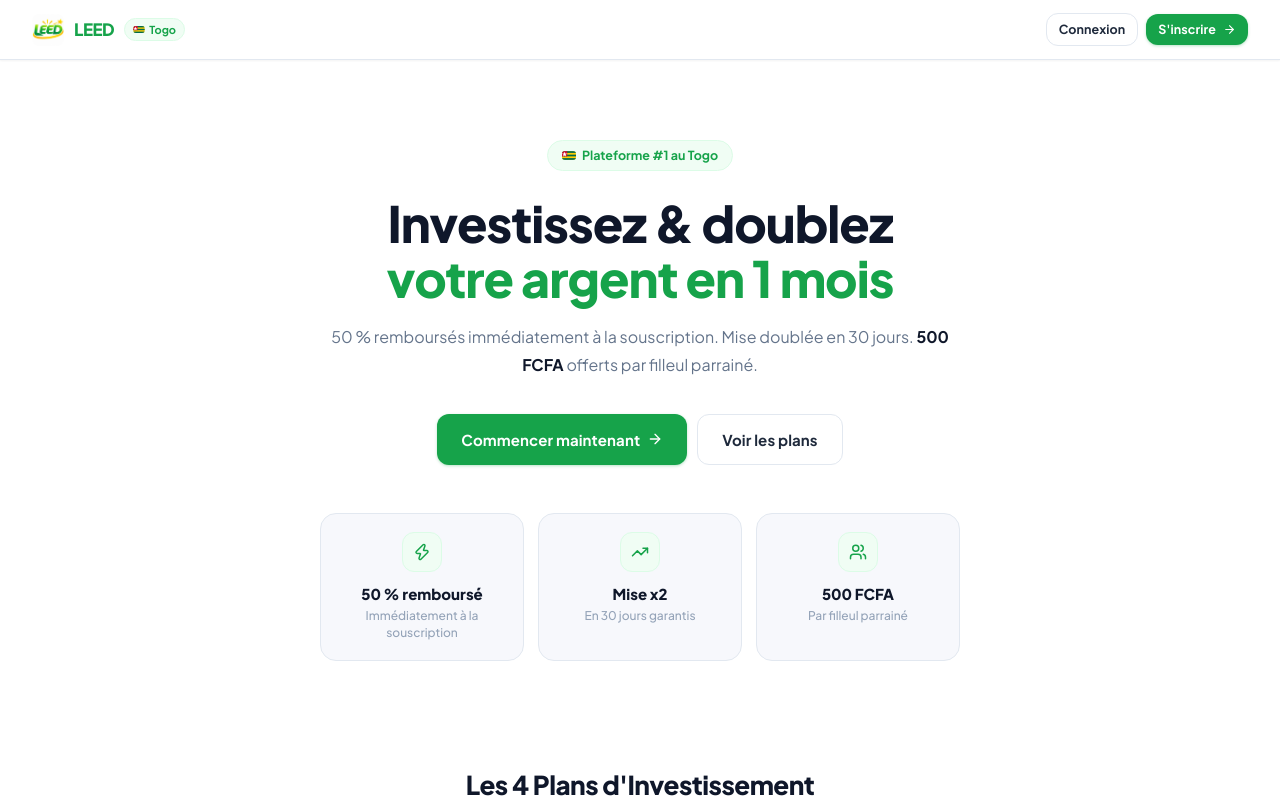
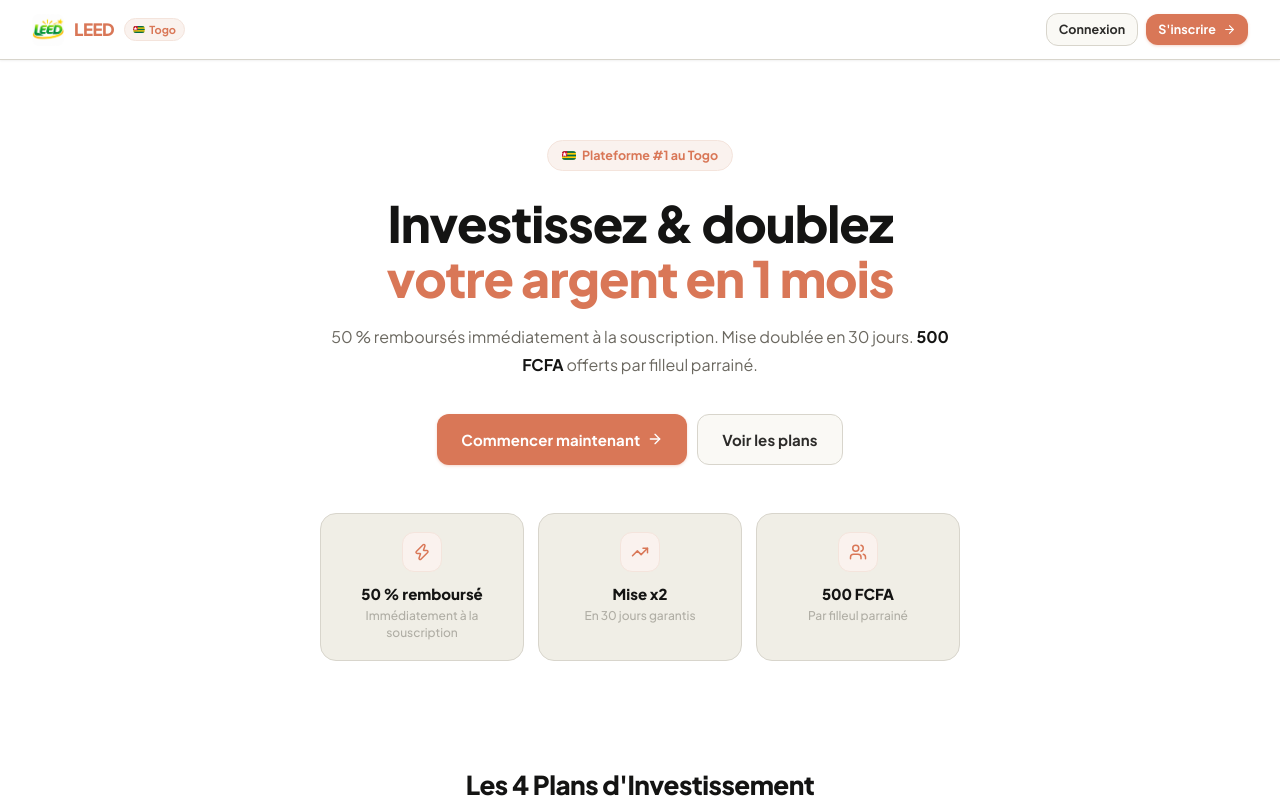
Before and after one commit to machideau/ledy, a Next.js app: page / in a window 1280 px wide. Shown: the top 800 px of the page. Built offline with nearby package versions, Linux system fonts and the light colour scheme.

Commit message:
change theme to antropic

```diff
--- a/src/app/dashboard/page.tsx
+++ b/src/app/dashboard/page.tsx
@@ -15,7 +15,7 @@ import Countdown from '@/components/Countdown';
 
 const planColors: Record<string, string> = {
   Or: 'var(--amber-600)',  Starter: 'var(--green-600)',
-  Argent: '#64748b',       Premium: 'var(--red-600)',
+  Argent: 'var(--text-400)',       Premium: 'var(--red-600)',
 };
 
 function DashboardContent() {
--- a/src/app/page.tsx
+++ b/src/app/page.tsx
@@ -8,9 +8,9 @@ import { fmt } from '@/lib/format';
 
 const PLAN_DISPLAY: Record<string, { color: string; bg: string; border: string }> = {
   starter: { color: 'var(--green-600)',  bg: 'var(--green-50)',  border: 'var(--green-100)'  },
-  silver:  { color: '#64748b',           bg: '#f8fafc',         border: '#e2e8f0'            },
-  gold:    { color: 'var(--amber-600)',  bg: 'var(--amber-50)', border: 'var(--amber-100)'  },
-  premium: { color: 'var(--red-600)',    bg: 'var(--red-50)',   border: 'var(--red-100)'    },
+  silver:  { color: 'var(--text-400)',   bg: 'var(--bg-subtle)', border: 'var(--border)'     },
+  gold:    { color: 'var(--amber-600)',  bg: 'var(--amber-50)',  border: 'var(--amber-100)'  },
+  premium: { color: 'var(--red-600)',    bg: 'var(--red-50)',    border: 'var(--red-100)'    },
 };
 
 const highlights = [
@@ -27,8 +27,8 @@ export default function LandingPage() {
       <nav style={{ padding: '0 32px', height: '60px', display: 'flex', alignItems: 'center', justifyContent: 'space-between', borderBottom: '1px solid var(--border)', background: '#fff', position: 'sticky', top: 0, zIndex: 50, boxShadow: 'var(--shadow-xs)' }}>
         <div style={{ display: 'flex', alignItems: 'center', gap: '10px' }}>
           <Image src="/logo.jpeg" alt="LEED" width={32} height={32} style={{ borderRadius: '8px' }} />
-          <span style={{ fontSize: '17px', fontWeight: 900, color: 'var(--green-600)', letterSpacing: '-0.4px' }}>LEED</span>
-          <div style={{ padding: '2px 8px', background: 'var(--green-50)', border: '1px solid var(--green-100)', borderRadius: '20px', fontSize: '11px', fontWeight: 700, color: 'var(--green-600)', display: 'flex', alignItems: 'center', gap: '4px' }}>
+          <span style={{ fontSize: '17px', fontWeight: 900, color: 'var(--primary)', letterSpacing: '-0.4px' }}>LEED</span>
+          <div style={{ padding: '2px 8px', background: 'var(--primary-pale)', border: '1px solid var(--primary-light)', borderRadius: '20px', fontSize: '11px', fontWeight: 700, color: 'var(--primary)', display: 'flex', alignItems: 'center', gap: '4px' }}>
             <TogoFlag size={12} /> Togo
           </div>
         </div>
@@ -43,13 +43,13 @@ export default function LandingPage() {
       {/* ── HERO ── */}
       <section style={{ padding: '80px 20px 64px', textAlign: 'center', maxWidth: '680px', margin: '0 auto' }}>
 
-        <div style={{ display: 'inline-flex', alignItems: 'center', gap: '6px', padding: '5px 14px', borderRadius: '30px', background: 'var(--green-50)', border: '1px solid var(--green-100)', color: 'var(--green-600)', fontSize: '12.5px', fontWeight: 700, marginBottom: '24px' }}>
+        <div style={{ display: 'inline-flex', alignItems: 'center', gap: '6px', padding: '5px 14px', borderRadius: '30px', background: 'var(--primary-pale)', border: '1px solid var(--primary-light)', color: 'var(--primary)', fontSize: '12.5px', fontWeight: 700, marginBottom: '24px' }}>
           <TogoFlag size={14} /> Plateforme #1 au Togo
         </div>
 
         <h1 style={{ fontSize: 'clamp(30px, 5vw, 50px)', fontWeight: 900, lineHeight: 1.1, color: 'var(--text-900)', marginBottom: '18px', letterSpacing: '-1px' }}>
           Investissez &amp; doublez<br />
-          <span style={{ color: 'var(--green-600)' }}>votre argent en 1 mois</span>
+          <span style={{ color: 'var(--primary)' }}>votre argent en 1 mois</span>
         </h1>
 
         <p style={{ fontSize: '16px', color: 'var(--text-500)', lineHeight: 1.7, marginBottom: '36px' }}>
@@ -69,7 +69,7 @@ export default function LandingPage() {
         <div className="grid-3" style={{ marginBottom: '44px' }}>
           {highlights.map(({ icon: Icon, label, sub }) => (
             <div key={label} style={{ background: 'var(--bg-app)', border: '1px solid var(--border)', borderRadius: 'var(--r-lg)', padding: '18px 12px', textAlign: 'center' }}>
-              <div style={{ width: '40px', height: '40px', borderRadius: '12px', background: 'var(--green-50)', border: '1px solid var(--green-100)', color: 'var(--green-600)', display: 'flex', alignItems: 'center', justifyContent: 'center', margin: '0 auto 10px' }}>
+              <div style={{ width: '40px', height: '40px', borderRadius: '12px', background: 'var(--primary-pale)', border: '1px solid var(--primary-light)', color: 'var(--primary)', display: 'flex', alignItems: 'center', justifyContent: 'center', margin: '0 auto 10px' }}>
                 <Icon size={18} />
               </div>
               <div style={{ fontWeight: 800, fontSize: '15px', color: 'var(--text-900)', marginBottom: '3px' }}>{label}</div>
--- a/src/components/Sidebar.tsx
+++ b/src/components/Sidebar.tsx
@@ -183,7 +183,7 @@ export default function Sidebar({ userPhone: phoneProp, walletBalance: balancePr
             <div className="user-avatar">{displayPhone.slice(-2)}</div>
             <div>
               <div style={{ fontSize: '13px', fontWeight: 700, color: 'var(--text-900)' }}>{displayPhone}</div>
-              <div style={{ fontSize: '12px', color: 'var(--green-600)', fontWeight: 700, display: 'flex', alignItems: 'center', gap: '4px' }}>
+              <div style={{ fontSize: '12px', color: 'var(--primary)', fontWeight: 700, display: 'flex', alignItems: 'center', gap: '4px' }}>
                 <Wallet size={11} /> {walletBalance.toLocaleString('fr-FR')} FCFA
               </div>
             </div>
--- a/src/styles/globals.css
+++ b/src/styles/globals.css
@@ -1,59 +1,71 @@
 @import url('https://fonts.googleapis.com/css2?family=Inter:wght@400;500;600;700;800&family=Plus+Jakarta+Sans:wght@400;500;600;700;800;900&display=swap');
 
 /* ============================================================
-   LEED TOGO — DESIGN SYSTEM v2 · Fintech moderne 2024
+   LEED TOGO — DESIGN SYSTEM v3 · Anthropic-inspired palette
    ============================================================ */
 
 :root {
-  /* ── Fonds ── */
-  --bg-app:      #f7f8fc;
-  --bg-card:     #ffffff;
-  --bg-subtle:   #f1f4f9;
-  --bg-hover:    #eef1f6;
+  /* ── Fonds Anthropic ── */
+  --bg-app:      #f0eee6;
+  --bg-card:     #faf9f5;
+  --bg-subtle:   #e8e6dc;
+  --bg-hover:    #dddbd1;
 
-  /* ── Vert LEED (primaire) ── */
-  --green-600:   #16a34a;
-  --green-700:   #15803d;
-  --green-100:   #dcfce7;
-  --green-50:    #f0fdf4;
-  --green-glow:  0 4px 20px rgba(22,163,74,0.18);
+  /* ── Terracotta Anthropic (couleur primaire) ── */
+  --primary:       #d97757;
+  --primary-dark:  #c4614a;
+  --primary-light: #f4e4dc;
+  --primary-pale:  #faf2ee;
+  --primary-glow:  0 4px 20px rgba(217,119,87,0.22);
 
-  /* ── Jaune / Ambre ── */
-  --amber-600:   #d97706;
-  --amber-100:   #fef3c7;
-  --amber-50:    #fffbeb;
+  /* ── Bleu doux (accent secondaire) ── */
+  --blue-600:   #6a9bcc;
+  --blue-700:   #5585b5;
+  --blue-100:   #ddeaf6;
+  --blue-50:    #eef5fb;
 
-  /* ── Rouge Togo ── */
-  --red-600:     #dc2626;
-  --red-100:     #fee2e2;
-  --red-50:      #fef2f2;
+  /* ── Vert olive (accent tertiaire / succès) ── */
+  --green-600:  #788c5d;
+  --green-700:  #62754c;
+  --green-100:  #dde6d0;
+  --green-50:   #eef3e7;
+  --green-glow: 0 4px 20px rgba(120,140,93,0.20);
+
+  /* ── Ambre (revenus / gains) ── */
+  --amber-600:  #c08a3a;
+  --amber-100:  #f3e5c4;
+  --amber-50:   #faf3e4;
+
+  /* ── Rouge (alertes / erreurs) ── */
+  --red-600:    #c4553d;
+  --red-100:    #f5d5ce;
+  --red-50:     #fdf0ee;
 
   /* ── Violet (état neutre / attente) ── */
-  --violet-600:  #7c3aed;
-  --violet-100:  #ede9fe;
+  --violet-600: #7c6abf;
+  --violet-100: #e5e0f5;
 
-  /* ── Texte ── */
-  --text-900:    #0f172a;
-  --text-700:    #1e293b;
-  --text-500:    #64748b;
-  --text-400:    #94a3b8;
+  /* ── Texte Anthropic ── */
+  --text-900:   #141413;
+  --text-700:   #2c2b29;
+  --text-500:   #6b6860;
+  --text-400:   #b0aea5;
 
   /* ── Bordures ── */
-  --border:      #e2e8f0;
-  --border-md:   #cbd5e1;
+  --border:     #d8d5cc;
+  --border-md:  #c5c2b8;
 
   /* ── Ombres ── */
-  --shadow-xs:   0 1px 2px rgba(0,0,0,0.05);
-  --shadow-sm:   0 1px 4px rgba(0,0,0,0.07), 0 1px 2px rgba(0,0,0,0.04);
-  --shadow-md:   0 4px 16px rgba(0,0,0,0.08), 0 2px 4px rgba(0,0,0,0.04);
-  --shadow-lg:   0 10px 40px rgba(0,0,0,0.10), 0 4px 12px rgba(0,0,0,0.06);
+  --shadow-xs:  0 1px 2px rgba(20,20,19,0.06);
+  --shadow-sm:  0 1px 4px rgba(20,20,19,0.08), 0 1px 2px rgba(20,20,19,0.04);
+  --shadow-md:  0 4px 16px rgba(20,20,19,0.10), 0 2px 4px rgba(20,20,19,0.05);
+  --shadow-lg:  0 10px 40px rgba(20,20,19,0.12), 0 4px 12px rgba(20,20,19,0.07);
 
   /* ── Layout ── */
-  --navbar-h:    60px;
+  --navbar-h:   60px;
 
   /* ── Typographie ── */
   --font-base:    15px;
-  --font-heading: 'Times New Roman', Georgia, serif;
   --font-sans:    'Plus Jakarta Sans', 'Inter', system-ui, -apple-system, sans-serif;
   --font-family:  var(--font-sans);
 
@@ -64,25 +76,25 @@
   --r-xl:  20px;
 
   /* ── Aliases legacy (pour ne pas casser les pages existantes) ── */
-  --leed-green:        var(--green-600);
-  --leed-green-hover:  var(--green-700);
-  --leed-green-light:  var(--green-600);
-  --leed-green-pale:   var(--green-100);
-  --leed-green-glow:   rgba(22,163,74,0.08);
+  --leed-green:        var(--primary);
+  --leed-green-hover:  var(--primary-dark);
+  --leed-green-light:  var(--primary);
+  --leed-green-pale:   var(--primary-light);
+  --leed-green-glow:   rgba(217,119,87,0.08);
   --leed-yellow:       var(--amber-600);
   --leed-yellow-light: var(--amber-100);
-  --leed-yellow-glow:  rgba(217,119,6,0.08);
+  --leed-yellow-glow:  rgba(192,138,58,0.08);
   --togo-red:          var(--red-600);
   --togo-red-light:    var(--red-100);
-  --emerald-light:     #059669;
+  --emerald-light:     var(--green-600);
   --bg-primary:        var(--bg-app);
   --bg-tertiary:       var(--bg-subtle);
   --text-primary:      var(--text-900);
   --text-secondary:    var(--text-700);
   --text-muted:        var(--text-400);
-  --border-green:      rgba(22,163,74,0.25);
-  --border-yellow:     rgba(217,119,6,0.25);
-  --shadow-green:      var(--green-glow);
+  --border-green:      rgba(217,119,87,0.25);
+  --border-yellow:     rgba(192,138,58,0.25);
+  --shadow-green:      var(--primary-glow);
   --radius-sm:  var(--r-sm);
   --radius-md:  var(--r-md);
   --radius-lg:  var(--r-lg);
@@ -96,7 +108,7 @@
 *, *::before, *::after { box-sizing: border-box; margin: 0; padding: 0; }
 html, body {
   height: 100%;
-  font-family: var(--font-family), 'Times New Roman', Times, serif;
+  font-family: var(--font-family);
   font-size: var(--font-base);
   line-height: 1.55;
   background: var(--bg-app);
@@ -135,7 +147,7 @@ img { display: block; max-width: 100%; }
   position: fixed;
   top: 0; left: 0; right: 0;
   height: var(--navbar-h);
-  background: #fff;
+  background: var(--bg-card);
   border-bottom: 1px solid var(--border);
   display: flex;
   align-items: center;
@@ -157,7 +169,7 @@ img { display: block; max-width: 100%; }
 .logo-text {
   font-size: 17px;
   font-weight: 900;
-  color: var(--green-600);
+  color: var(--primary);
   letter-spacing: -0.5px;
 }
 .logo-sub {
@@ -190,7 +202,7 @@ img { display: block; max-width: 100%; }
   align-items: center;
   gap: 6px;
   background: var(--amber-50);
-  border: 1px solid rgba(217,119,6,0.2);
+  border: 1px solid rgba(192,138,58,0.22);
   border-radius: 30px;
   padding: 6px 13px;
   font-size: 13px;
@@ -221,7 +233,7 @@ img { display: block; max-width: 100%; }
   width: 30px;
   height: 30px;
   border-radius: 50%;
-  background: linear-gradient(135deg, var(--green-600), var(--green-700));
+  background: linear-gradient(135deg, var(--primary), var(--primary-dark));
   color: #fff;
   display: flex;
   align-items: center;
@@ -261,14 +273,14 @@ img { display: block; max-width: 100%; }
 }
 .nav-item:hover  { background: var(--bg-subtle); color: var(--text-900); }
 .nav-item.active {
-  background: var(--green-50);
-  color: var(--green-600);
+  background: var(--primary-pale);
+  color: var(--primary);
   font-weight: 700;
 }
 .nav-item svg { flex-shrink: 0; }
 
 .nav-badge {
-  background: var(--green-600);
+  background: var(--primary);
   color: #fff;
   font-size: 10px;
   font-weight: 700;
@@ -360,10 +372,10 @@ img { display: block; max-width: 100%; }
 }
 .stat-card:hover { box-shadow: var(--shadow-md); }
 
-/* Card primaire : solde = fond vert */
+/* Card primaire : solde = fond terracotta */
 .stat-card-primary {
-  background: linear-gradient(135deg, var(--green-600) 0%, var(--green-700) 100%);
-  border-color: var(--green-700);
+  background: linear-gradient(135deg, var(--primary) 0%, var(--primary-dark) 100%);
+  border-color: var(--primary-dark);
   color: #fff;
 }
 .stat-card-primary .stat-label  { color: rgba(255,255,255,0.75); }
@@ -391,7 +403,7 @@ img { display: block; max-width: 100%; }
 .stat-icon-green  { background: var(--green-100);  color: var(--green-600); }
 .stat-icon-yellow { background: var(--amber-100);  color: var(--amber-600); }
 .stat-icon-red    { background: var(--red-100);    color: var(--red-600);   }
-.stat-icon-blue   { background: var(--violet-100); color: var(--violet-600);}
+.stat-icon-blue   { background: var(--blue-100);   color: var(--blue-600);  }
 
 .stat-label {
   font-size: 11.5px;
@@ -450,21 +462,21 @@ img { display: block; max-width: 100%; }
   overflow: hidden;
 }
 .plan-card:hover {
-  border-color: var(--green-600);
-  box-shadow: 0 8px 28px rgba(22,163,74,0.14);
+  border-color: var(--primary);
+  box-shadow: 0 8px 28px rgba(217,119,87,0.18);
   transform: translateY(-3px);
 }
 
 /* Plan "Meilleur choix" en avant */
 .plan-card-featured {
-  border-color: var(--green-600);
-  box-shadow: 0 4px 20px rgba(22,163,74,0.15);
+  border-color: var(--primary);
+  box-shadow: 0 4px 20px rgba(217,119,87,0.18);
 }
 .plan-card-featured::before {
   content: '⭐ Meilleur choix';
   position: absolute;
   top: 12px; right: 12px;
-  background: var(--green-600);
+  background: var(--primary);
   color: #fff;
   font-size: 10px;
   font-weight: 700;
@@ -480,7 +492,7 @@ img { display: block; max-width: 100%; }
   border-radius: var(--r-lg) var(--r-lg) 0 0;
 }
 .plan-badge-starter { background: var(--green-600); }
-.plan-badge-silver  { background: #94a3b8; }
+.plan-badge-silver  { background: var(--text-400); }
 .plan-badge-gold    { background: var(--amber-600); }
 .plan-badge-premium { background: var(--red-600); }
 
@@ -492,9 +504,9 @@ img { display: block; max-width: 100%; }
   align-items: center;
   justify-content: center;
   margin-bottom: 10px;
-  background: var(--green-50);
-  color: var(--green-600);
-  border: 1px solid var(--green-100);
+  background: var(--primary-pale);
+  color: var(--primary);
+  border: 1px solid var(--primary-light);
 }
 
 .plan-name {
@@ -550,7 +562,7 @@ img { display: block; max-width: 100%; }
   font-size: 12.5px;
   color: var(--text-700);
 }
-.plan-feature svg { flex-shrink: 0; color: var(--green-600); }
+.plan-feature svg { flex-shrink: 0; color: var(--primary); }
 
 .plan-btn {
   width: 100%;
@@ -566,12 +578,12 @@ img { display: block; max-width: 100%; }
   justify-content: center;
   gap: 6px;
   margin-top: auto;
-  background: var(--green-600);
+  background: var(--primary);
   color: #fff;
   font-family: inherit;
   letter-spacing: 0.1px;
 }
-.plan-btn:hover { background: var(--green-700); transform: translateY(-1px); }
+.plan-btn:hover { background: var(--primary-dark); transform: translateY(-1px); }
 
 /* ============================================================
    REFERRAL
@@ -679,7 +691,7 @@ img { display: block; max-width: 100%; }
   border-radius: var(--r-sm);
   font-size: 12px;
   font-weight: 600;
-  color: var(--text-600);
+  color: var(--text-500);
   background: transparent;
   border: none;
   cursor: pointer;
@@ -693,7 +705,7 @@ img { display: block; max-width: 100%; }
 
 .filter-tab.active {
   background: var(--bg-card);
-  color: var(--leed-green);
+  color: var(--primary);
   box-shadow: var(--shadow-sm);
 }
 
@@ -702,13 +714,13 @@ img { display: block; max-width: 100%; }
   padding: 1px 6px;
   border-radius: 99px;
   background: var(--bg-hover);
-  color: var(--text-600);
+  color: var(--text-500);
   font-weight: 700;
 }
 
 .filter-tab.active .filter-count {
-  background: var(--leed-green-pale);
-  color: var(--leed-green);
+  background: var(--primary-light);
+  color: var(--primary);
 }
 
 .search-box {
@@ -732,8 +744,8 @@ img { display: block; max-width: 100%; }
 }
 
 .search-input:focus {
-  border-color: var(--leed-green);
-  box-shadow: 0 0 0 3px rgba(34, 197, 94, 0.12);
+  border-color: var(--primary);
+  box-shadow: 0 0 0 3px rgba(217,119,87,0.12);
 }
 
 .search-icon {
@@ -774,7 +786,7 @@ img { display: block; max-width: 100%; }
 }
 
 .referral-mobile-card:hover {
-  border-color: var(--border-hover, var(--leed-green));
+  border-color: var(--primary);
 }
 
 .referral-card-top {
@@ -796,12 +808,12 @@ img { display: block; max-width: 100%; }
   width: 34px;
   height: 34px;
   border-radius: 50%;
-  background: var(--leed-green-pale);
+  background: var(--primary-light);
   display: flex;
   align-items: center;
   justify-content: center;
   flex-shrink: 0;
-  color: var(--leed-green);
+  color: var(--primary);
 }
 
 .referral-phone-text {
@@ -840,7 +852,7 @@ img { display: block; max-width: 100%; }
 .referral-col-value {
   font-size: 12.5px;
   font-weight: 700;
-  color: var(--text-800);
+  color: var(--text-700);
 }
 
 .plan-badge {
@@ -857,8 +869,8 @@ img { display: block; max-width: 100%; }
   display: inline-flex;
   align-items: center;
   gap: 2px;
-  color: var(--leed-yellow);
-  background: var(--leed-yellow-light);
+  color: var(--amber-600);
+  background: var(--amber-100);
   padding: 2px 7px;
   border-radius: 99px;
   font-weight: 800;
@@ -924,18 +936,18 @@ img { display: block; max-width: 100%; }
   letter-spacing: 0.1px;
 }
 .btn-green {
-  background: var(--green-600);
+  background: var(--primary);
   color: #fff;
-  box-shadow: 0 1px 3px rgba(22,163,74,0.3);
+  box-shadow: 0 1px 3px rgba(217,119,87,0.30);
 }
 .btn-green:hover {
-  background: var(--green-700);
-  box-shadow: 0 4px 12px rgba(22,163,74,0.35);
+  background: var(--primary-dark);
+  box-shadow: 0 4px 12px rgba(217,119,87,0.35);
   transform: translateY(-1px);
 }
 
 .btn-outline {
-  background: #fff;
+  background: var(--bg-card);
   color: var(--text-700);
   border: 1.5px solid var(--border);
 }
@@ -974,7 +986,7 @@ img { display: block; max-width: 100%; }
 .progress-fill {
   height: 100%;
   border-radius: 10px;
-  background: var(--green-600);
+  background: var(--primary);
   transition: width 0.5s cubic-bezier(0.4, 0, 0.2, 1);
 }
 
@@ -994,7 +1006,7 @@ img { display: block; max-width: 100%; }
 .form-input {
   width: 100%;
   padding: 11px 14px;
-  background: #fff;
+  background: var(--bg-card);
   border: 1.5px solid var(--border);
   border-radius: var(--r-md);
   font-size: 14px;
@@ -1004,8 +1016,8 @@ img { display: block; max-width: 100%; }
   font-family: inherit;
 }
 .form-input:focus {
-  border-color: var(--green-600);
-  box-shadow: 0 0 0 3px rgba(22,163,74,0.1);
+  border-color: var(--primary);
+  box-shadow: 0 0 0 3px rgba(217,119,87,0.12);
 }
 .form-input::placeholder { color: var(--text-400); }
 
@@ -1015,7 +1027,7 @@ img { display: block; max-width: 100%; }
 .modal-overlay {
   position: fixed;
   inset: 0;
-  background: rgba(15,23,42,0.5);
+  background: rgba(20,20,19,0.55);
   backdrop-filter: blur(4px);
   display: flex;
   align-items: center;
@@ -1025,7 +1037,7 @@ img { display: block; max-width: 100%; }
   animation: fadeIn 0.15s ease;
 }
 .modal-content {
-  background: #fff;
+  background: var(--bg-card);
   border-radius: var(--r-xl);
   width: 100%;
   max-width: 480px;
@@ -1061,7 +1073,7 @@ img { display: block; max-width: 100%; }
    COPY BUTTON
    ============================================================ */
 .copy-btn {
-  background: var(--green-600);
+  background: var(--primary);
   color: #fff;
   border: none;
   padding: 7px 14px;
@@ -1077,7 +1089,7 @@ img { display: block; max-width: 100%; }
   transition: all 0.15s;
   flex-shrink: 0;
 }
-.copy-btn:hover { background: var(--green-700); }
+.copy-btn:hover { background: var(--primary-dark); }
 
 /* ============================================================
    AUTH PAGE
@@ -1085,7 +1097,7 @@ img { display: block; max-width: 100%; }
 .auth-layout {
   min-height: 100vh;
   display: flex;
-  background: #fff;
+  background: var(--bg-card);
   position: relative;
 }
 .togo-stripe {
@@ -1097,7 +1109,7 @@ img { display: block; max-width: 100%; }
 }
 .auth-left {
   flex: 1;
-  background: var(--green-50);
+  background: var(--primary-pale);
   display: flex;
   align-items: center;
   justify-content: center;
@@ -1112,7 +1124,7 @@ img { display: block; max-width: 100%; }
   bottom: -60px; right: -60px;
   width: 240px; height: 240px;
   border-radius: 50%;
-  background: rgba(22,163,74,0.06);
+  background: rgba(217,119,87,0.07);
 }
 .auth-right {
   width: 440px;
@@ -1145,8 +1157,8 @@ img { display: block; max-width: 100%; }
    ============================================================ */
 ::-webkit-scrollbar { width: 5px; height: 5px; }
 ::-webkit-scrollbar-track { background: transparent; }
-::-webkit-scrollbar-thumb { background: #cbd5e1; border-radius: 10px; }
-::-webkit-scrollbar-thumb:hover { background: #94a3b8; }
+::-webkit-scrollbar-thumb { background: var(--border-md); border-radius: 10px; }
+::-webkit-scrollbar-thumb:hover { background: var(--text-400); }
 
 /* ============================================================
    GRIDS UTILITAIRES RESPONSIVE
@@ -1166,7 +1178,7 @@ img { display: block; max-width: 100%; }
   gap: 14px;
 }
 
-/* grid-2-lien : 2 colonnes serrées (ex : lien + code parrainage) */
+/* grid-2-sm : 2 colonnes serrées */
 .grid-2-sm {
   display: grid;
   grid-template-columns: 1fr 1fr;
@@ -1203,7 +1215,7 @@ img { display: block; max-width: 100%; }
   position: fixed;
   top: var(--navbar-h);
   left: 0; right: 0;
-  background: #fff;
+  background: var(--bg-card);
   border-bottom: 1px solid var(--border);
   padding: 10px 16px 16px;
   z-index: 199;
@@ -1254,7 +1266,7 @@ img { display: block; max-width: 100%; }
   .navbar-nav,
   .navbar-phone,
   .navbar-wallet,
-  .navbar-right > a,           /* lien Paramètres */
+  .navbar-right > a,
   .navbar-logout { display: none; }
 
   .mobile-menu-btn { display: flex; }
```
Also changed, not shown: src/app/invest/page.tsx (+12 -12 lines), src/app/referral/page.tsx (+4 -4 lines).
